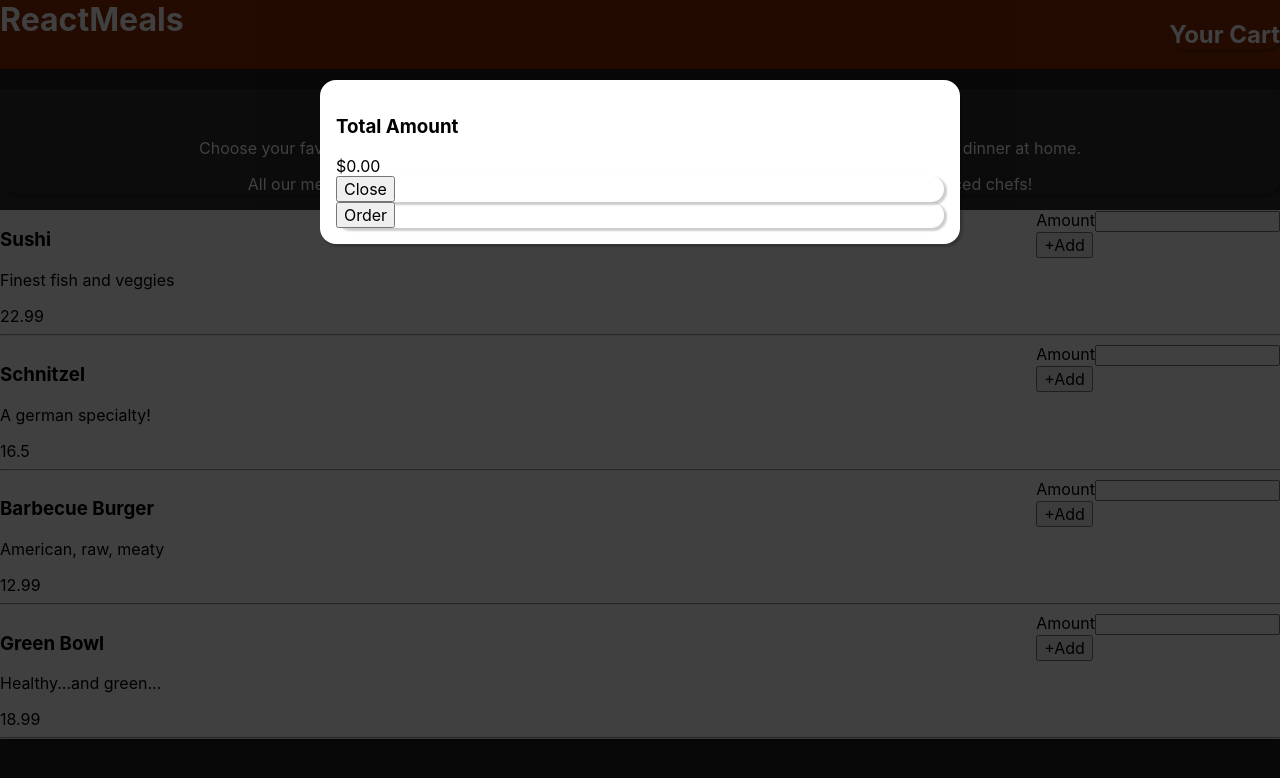
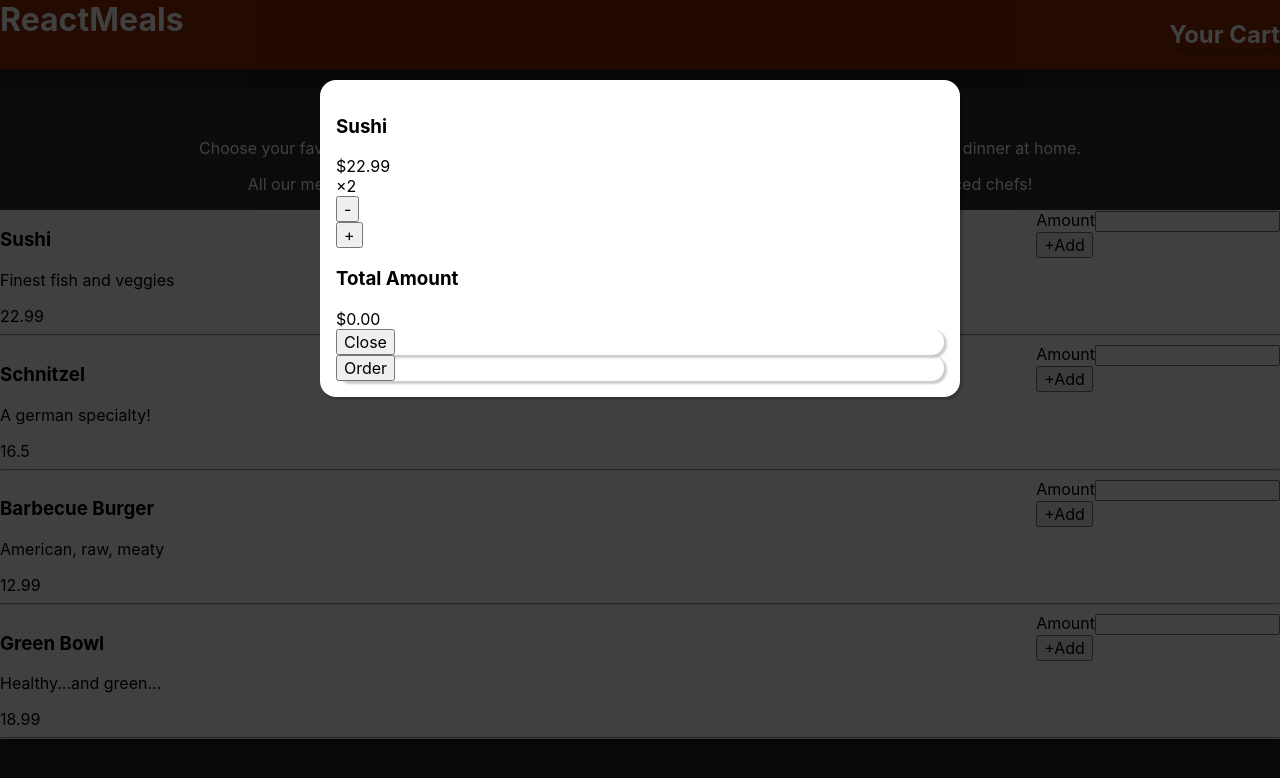
Before and after one commit to antran0/restaurant-app-react, a React (Create React App) app: page / in a window 1280 px wide. Both pictures are taken after a click on the element "Your Cart". Shown: the top 778 px of the page. Built offline with nearby package versions, Linux system fonts and the light colour scheme.

Commit message:
added basic functionality to display items in cart

```diff
--- a/src/components/Cart/CartItems.js
+++ b/src/components/Cart/CartItems.js
@@ -4,6 +4,18 @@ import Card from "../UI/Card";
 import Button from "../UI/Button";
 
 const CartItems = (props) => {
+  const [items, setItems] = React.useState([
+    {
+      menuItem: {
+        id: Math.random(),
+        name: "Sushi",
+        description: "Finest fish and veggies",
+        price: 22.99,
+      },
+      quantity: 2,
+    },
+  ]);
+
   const totalAmount = 0;
 
   const orderHandler = (event) => {
@@ -13,10 +25,25 @@ const CartItems = (props) => {
 
   return (
     <Card className={`${styles["cart-items"]}`}>
-      <form
-        className={`${styles["cart-items__footer"]}`}
-        onSubmit={orderHandler}
-      >
+      <form onSubmit={orderHandler}>
+        <div>
+          {items.map((item) => (
+            <div key={item.menuItem.id}>
+              <div>
+                <h3>{item.menuItem.name}</h3>
+                <div>
+                  <div>{`$${item.menuItem.price.toFixed(2)}`}</div>
+                  <div>&times;{item.quantity}</div>
+                </div>
+                <div></div>
+              </div>
+              <div>
+                <Button type="button">-</Button>
+                <Button type="button">+</Button>
+              </div>
+            </div>
+          ))}
+        </div>
         <div>
           <h3>Total Amount</h3>
           {`$${(Math.round(totalAmount * 100) / 100).toFixed(2)}`}
```
